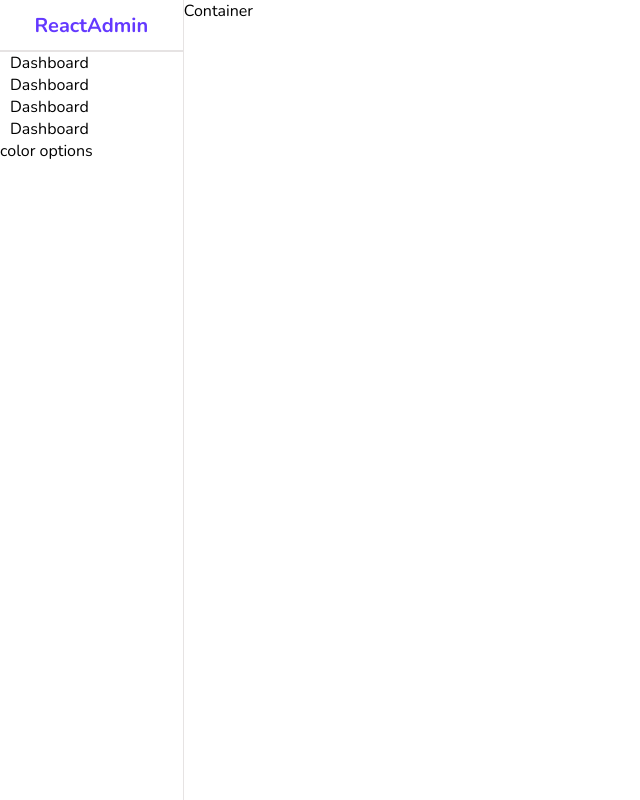
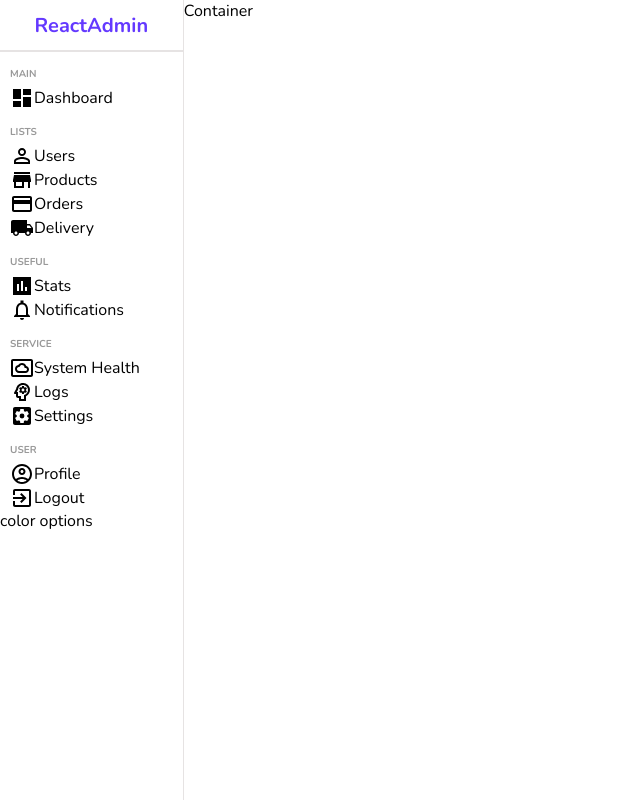
Before and after one commit to KotniSohan98/react-admin-pannel, a React (Create React App) app: page / in a window 1280 px wide. Shown: the whole page, without its empty margins (0-640 px from the left). Built offline with nearby package versions, Linux system fonts and the light colour scheme.

Commit message:
Installed Material UI Icons and added Icons

```diff
--- a/package.json
+++ b/package.json
@@ -3,6 +3,10 @@
   "version": "0.1.0",
   "private": true,
   "dependencies": {
+    "@emotion/react": "^11.14.0",
+    "@emotion/styled": "^11.14.0",
+    "@mui/icons-material": "^6.2.1",
+    "@mui/material": "^6.2.1",
     "cra-template": "1.2.0",
     "react": "^19.0.0",
     "react-dom": "^19.0.0",
--- a/src/components/sidebar/Sidebar.jsx
+++ b/src/components/sidebar/Sidebar.jsx
@@ -1,5 +1,17 @@
 import React from "react";
 import "./sidebar.scss";
+import DashboardIcon from "@mui/icons-material/Dashboard";
+import PersonOutlineOutlinedIcon from "@mui/icons-material/PersonOutlineOutlined";
+import StoreIcon from "@mui/icons-material/Store";
+import LocalShippingIcon from "@mui/icons-material/LocalShipping";
+import CreditCardIcon from "@mui/icons-material/CreditCard";
+import InsertChartSharpIcon from "@mui/icons-material/InsertChartSharp";
+import NotificationsNoneSharpIcon from "@mui/icons-material/NotificationsNoneSharp";
+import SettingsApplicationsSharpIcon from "@mui/icons-material/SettingsApplicationsSharp";
+import SettingsSystemDaydreamOutlinedIcon from "@mui/icons-material/SettingsSystemDaydreamOutlined";
+import PsychologyOutlinedIcon from "@mui/icons-material/PsychologyOutlined";
+import AccountCircleOutlinedIcon from "@mui/icons-material/AccountCircleOutlined";
+import ExitToAppIcon from "@mui/icons-material/ExitToApp";
 
 const Sidebar = () => {
   return (
@@ -10,17 +22,58 @@ const Sidebar = () => {
       <hr />
       <div className="center">
         <ul>
+          <p className="title">MAIN</p>
           <li>
+            <DashboardIcon />
             <span>Dashboard</span>
           </li>
+          <p className="title">LISTS</p>
           <li>
-            <span>Dashboard</span>
+            <PersonOutlineOutlinedIcon />
+            <span>Users</span>
           </li>
           <li>
-            <span>Dashboard</span>
+            <StoreIcon />
+            <span>Products</span>
           </li>
           <li>
-            <span>Dashboard</span>
+            <CreditCardIcon />
+            <span>Orders</span>
+          </li>
+          <li>
+            <LocalShippingIcon />
+            <span>Delivery</span>
+          </li>
+          <p className="title">USEFUL</p>
+          <li>
+            <InsertChartSharpIcon />
+            <span>Stats</span>
+          </li>
+          <li>
+            <NotificationsNoneSharpIcon />
+            <span>Notifications</span>
+          </li>
+          <p className="title">SERVICE</p>
+          <li>
+            <SettingsSystemDaydreamOutlinedIcon />
+            <span>System Health</span>
+          </li>
+          <li>
+            <PsychologyOutlinedIcon />
+            <span>Logs</span>
+          </li>
+          <li>
+            <SettingsApplicationsSharpIcon />
+            <span>Settings</span>
+          </li>
+          <p className="title">USER</p>
+          <li>
+            <AccountCircleOutlinedIcon />
+            <span>Profile</span>
+          </li>
+          <li>
+            <ExitToAppIcon />
+            <span>Logout</span>
           </li>
         </ul>
       </div>
--- a/src/components/sidebar/sidebar.scss
+++ b/src/components/sidebar/sidebar.scss
@@ -27,6 +27,17 @@
       list-style: none;
       margin: 0px;
       padding: 0px;
+      .title {
+        font-size: 10px;
+        font-weight: bold;
+        color: #999;
+        margin-top: 15px;
+        margin-bottom: 5px;
+      }
+      li {
+        display: flex;
+        align-items: center;
+      }
     }
   }
 }
```
Also changed, not shown: 1 other file (tests, documents, lock files or other folders).
